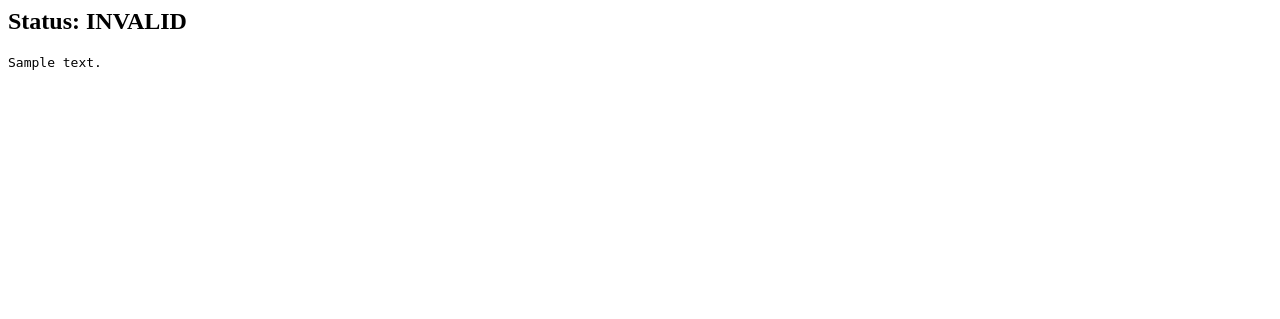
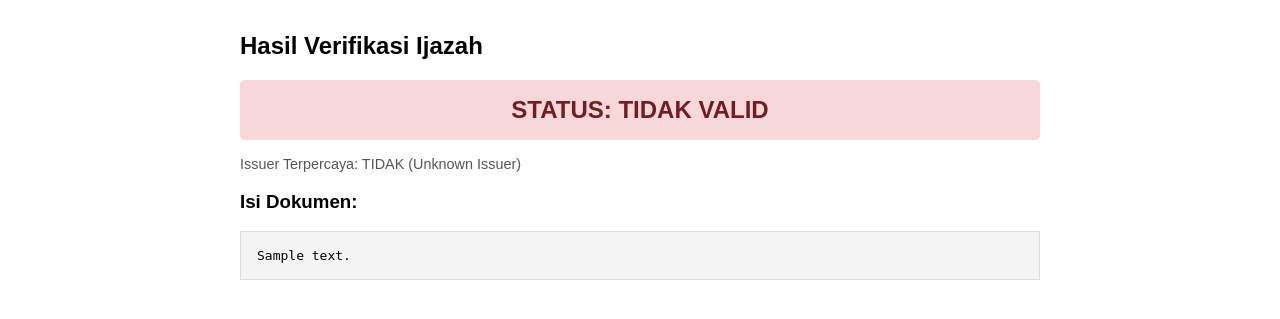
Before and after one commit to Klovinki/Tugas-Besar-II-IF4020-Kriptografi-Sem.-I-Tahun-2025-2026, a FastAPI app: template apps/api/templates/verify.html in a window 1280 px wide. Shown: the top 319 px of the page. Run offline with FastAPI, Linux system fonts and the light colour scheme; the template is opened without the code that fills it: most values are stand-ins (such as "Sample title", 1, 10 or a date in 2020).

Commit message:
coba nambahin url di ijazah

```diff
--- a/apps/api/main.py
+++ b/apps/api/main.py
@@ -10,6 +10,17 @@ from .ledger import *
 from .storage import *
 from .auth import *
 from .config import STORAGE_DIR
+
+import os
+
+# Memuat Public Key Institusi yang Sah (Hardcoded/Trusted)
+# Pastikan file admin_public.pem ada di root direktori (sejajar dengan main.py dijalankan)
+try:
+    with open("admin_public.pem", "r") as f:
+        TRUSTED_ISSUER_PUBKEY = f.read().strip()
+except FileNotFoundError:
+    print("WARNING: admin_public.pem tidak ditemukan. Validasi issuer tidak akan berjalan!")
+    TRUSTED_ISSUER_PUBKEY = None
 
 app = FastAPI()
 templates = Jinja2Templates(directory="apps/api/templates")
@@ -140,12 +151,37 @@ def verify(req: Request, tx: str, file: str, key: str):
     issue = get_tx(tx)
     if not issue:
         return {"error": "tx not found"}
+
     p = issue["tx_data"]["payload"]
-    ct = read_ciphertext(file.split("/")[-1])
-    pt = aes_gcm_decrypt(base64.b64decode(key), base64.b64decode(p["aes_gcm_nonce_b64"]), ct)
+
+    # 1. Cek apakah Issuer adalah Institusi yang Sah
+    tx_pubkey = issue["tx_data"].get("issuer_pubkey_pem", "").strip()
+    is_trusted_issuer = (tx_pubkey == TRUSTED_ISSUER_PUBKEY)
+
+    # 2. Dekripsi File
+    try:
+        ct = read_ciphertext(file.split("/")[-1])
+        pt = aes_gcm_decrypt(base64.b64decode(key), base64.b64decode(p["aes_gcm_nonce_b64"]), ct)
+        text_content = pt.decode() # Asumsi file teks
+    except Exception:
+        return templates.TemplateResponse("verify.html", {
+            "request": req, "valid": False, "revoked": False, "text": "Gagal dekripsi", "error": "Kunci salah atau file rusak"
+        })
+
+    # 3. Verifikasi Hash
     ok_hash = sha256_hex(pt) == p["doc_hash_sha256_hex"]
+
+    # 4. Cek Revokasi
     revoked = is_revoked(p["cert_id"])
+
+    # Status Valid hanya jika: Hash OK + Tidak Revoked + Issuer Sah
+    is_valid = ok_hash and not revoked and is_trusted_issuer
+
     return templates.TemplateResponse("verify.html", {
-        "request": req, "valid": ok_hash and not revoked,
-        "revoked": revoked, "text": pt.decode()
+        "request": req,
+        "valid": is_valid,
+        "revoked": revoked,
+        "trusted_issuer": is_trusted_issuer, # Kirim status issuer ke template untuk info detail
+        "text": text_content,
+        "verify_url": str(req.url) # Kirim URL saat ini ke template untuk fitur download
     })
--- a/apps/api/templates/verify.html
+++ b/apps/api/templates/verify.html
@@ -1,3 +1,75 @@
-<h2>Status: {{ "VALID" if valid else "INVALID" }}</h2>
-{% if revoked %}<p>REVOKED</p>{% endif %}
-<pre>{{text}}</pre>
+<!doctype html>
+<html>
+<head>
+    <title>Verifikasi Ijazah</title>
+    <style>
+        body { font-family: sans-serif; max-width: 800px; margin: 2rem auto; padding: 0 1rem; }
+        .status { padding: 1rem; border-radius: 5px; text-align: center; font-weight: bold; font-size: 1.5rem; margin-bottom: 1rem;}
+        .valid { background-color: #d4edda; color: #155724; }
+        .invalid { background-color: #f8d7da; color: #721c24; }
+        .revoked { background-color: #fff3cd; color: #856404; border: 1px solid #ffeeba; }
+        pre { background: #f4f4f4; padding: 1rem; border: 1px solid #ddd; white-space: pre-wrap; }
+        button { padding: 10px 20px; font-size: 1rem; cursor: pointer; background: #007bff; color: white; border: none; border-radius: 4px; }
+        button:hover { background: #0056b3; }
+        .metadata { font-size: 0.9rem; color: #555; margin-bottom: 10px; }
+    </style>
+</head>
+<body>
+
+    <h2>Hasil Verifikasi Ijazah</h2>
+
+    {% if valid %}
+        <div class="status valid">STATUS: VALID (TERVERIFIKASI)</div>
+    {% else %}
+        <div class="status invalid">STATUS: TIDAK VALID</div>
+        {% if error %}<p style="text-align:center; color:red;">{{error}}</p>{% endif %}
+    {% endif %}
+
+    <div class="metadata">
+        <p>Issuer Terpercaya: {{ "YA" if trusted_issuer else "TIDAK (Unknown Issuer)" }}</p>
+        {% if revoked %}
+            <div class="status revoked">PERINGATAN: Sertifikat ini telah DICABUT (REVOKED)</div>
+        {% endif %}
+    </div>
+
+    <h3>Isi Dokumen:</h3>
+    <textarea id="original-text" style="display:none;">{{text}}</textarea>
+
+    <pre id="display-text">{{text}}</pre>
+
+    {% if valid %}
+    <div style="text-align: center; margin-top: 2rem;">
+        <p>Unduh salinan ijazah yang telah diverifikasi (URL Verifikasi akan ditambahkan otomatis):</p>
+        <button onclick="downloadWithUrl()">Download Ijazah Resmi</button>
+    </div>
+    {% endif %}
+
+    <script>
+        function downloadWithUrl() {
+            // 1. Ambil teks asli
+            const originalText = document.getElementById('original-text').value;
+
+            // 2. Ambil URL Verifikasi dari template variable
+            const verifyUrl = "{{ verify_url }}";
+
+            // 3. Gabungkan sesuai spesifikasi (Front-end menambahkan URL)
+            const finalText = originalText + "\n\n" +
+                              "--------------------------------------------------\n" +
+                              "Dokumen ini telah diverifikasi secara digital.\n" +
+                              "Link Verifikasi: " + verifyUrl + "\n" +
+                              "--------------------------------------------------";
+
+            // 4. Buat file Blob
+            const blob = new Blob([finalText], { type: 'text/plain' });
+
+            // 5. Trigger download
+            const link = document.createElement('a');
+            link.href = URL.createObjectURL(blob);
+            link.download = "Ijazah_Terverifikasi.txt";
+            document.body.appendChild(link);
+            link.click();
+            document.body.removeChild(link);
+        }
+    </script>
+</body>
+</html>
```
Also changed, not shown: 3 other files.
